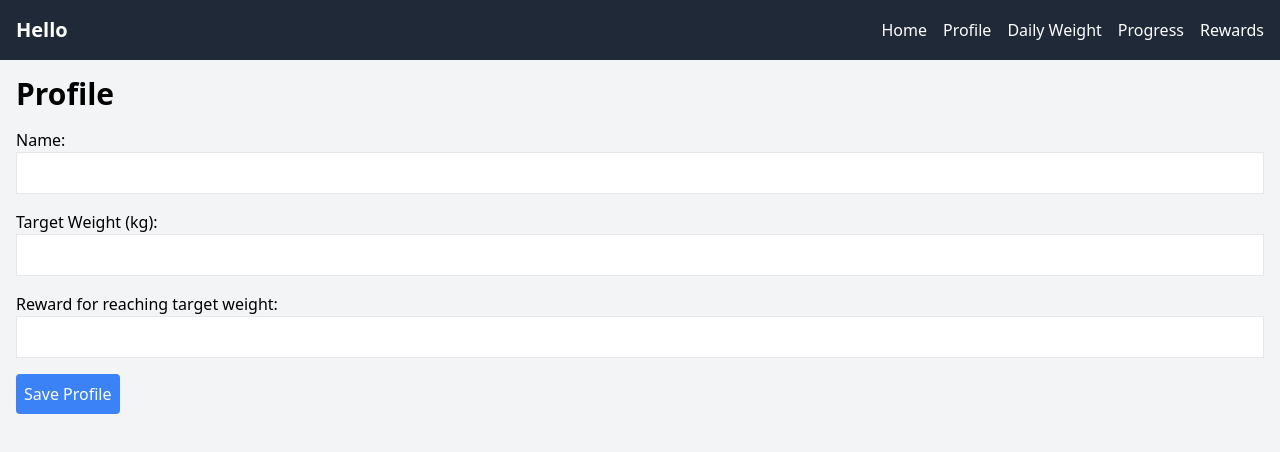
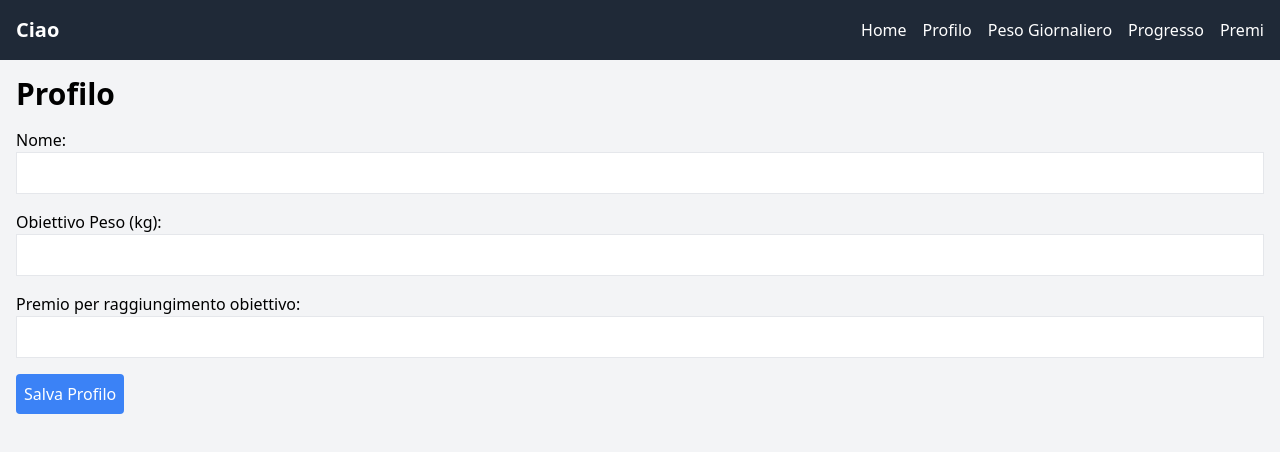
Before and after one commit to alessiopes/my-weight-tracker, a plain HTML site: page public/profile.html in a window 1280 px wide. Drawn offline with nearby package versions, Linux system fonts and the light colour scheme; no server answers.

Commit message:
Translated UI in italian

```diff
--- a/public/profile.html
+++ b/public/profile.html
@@ -1,5 +1,5 @@
 <!DOCTYPE html>
-<html lang="en">
+<html lang="it">
 
 <head>
     <meta charset="UTF-8">
@@ -15,7 +15,7 @@
 <body class="bg-gray-100">
     <nav class="bg-gray-800 p-4 text-white">
         <div class="container mx-auto flex justify-between items-center">
-            <span id="greeting" class="text-xl font-semibold">Hello</span>
+            <span id="greeting" class="text-xl font-semibold">Ciao</span>
             <div class="lg:hidden">
                 <button id="menu-btn" class="text-white focus:outline-none">
                     <svg xmlns="http://www.w3.org/2000/svg" class="h-6 w-6" fill="none" viewBox="0 0 24 24"
@@ -27,38 +27,38 @@
             </div>
             <ul id="menu" class="hidden lg:flex lg:space-x-4">
                 <li><a href="index.html" class="block text-white hover:text-gray-300">Home</a></li>
-                <li><a href="profile.html" class="block text-white hover:text-gray-300">Profile</a></li>
-                <li><a href="daily.html" class="block text-white hover:text-gray-300">Daily Weight</a></li>
-                <li><a href="progress.html" class="block text-white hover:text-gray-300">Progress</a></li>
-                <li><a href="rewards.html" class="block text-white hover:text-gray-300">Rewards</a></li>
+                <li><a href="profile.html" class="block text-white hover:text-gray-300">Profilo</a></li>
+                <li><a href="daily.html" class="block text-white hover:text-gray-300">Peso Giornaliero</a></li>
+                <li><a href="progress.html" class="block text-white hover:text-gray-300">Progresso</a></li>
+                <li><a href="rewards.html" class="block text-white hover:text-gray-300">Premi</a></li>
             </ul>
         </div>
         <div id="mobile-menu" class="lg:hidden hidden">
             <ul class="bg-gray-800 p-4 space-y-2">
                 <li><a href="index.html" class="block text-white hover:text-gray-300">Home</a></li>
-                <li><a href="profile.html" class="block text-white hover:text-gray-300">Profile</a></li>
-                <li><a href="daily.html" class="block text-white hover:text-gray-300">Daily Weight</a></li>
-                <li><a href="progress.html" class="block text-white hover:text-gray-300">Progress</a></li>
-                <li><a href="rewards.html" class="block text-white hover:text-gray-300">Rewards</a></li>
+                <li><a href="profile.html" class="block text-white hover:text-gray-300">Profilo</a></li>
+                <li><a href="daily.html" class="block text-white hover:text-gray-300">Peso Giornaliero</a></li>
+                <li><a href="progress.html" class="block text-white hover:text-gray-300">Progresso</a></li>
+                <li><a href="rewards.html" class="block text-white hover:text-gray-300">Premi</a></li>
             </ul>
         </div>
     </nav>
     <div class="container mx-auto p-4">
-        <h1 class="text-3xl font-bold mb-4">Profile</h1>
+        <h1 class="text-3xl font-bold mb-4">Profilo</h1>
         <form id="setup-form">
             <div class="mb-4">
-                <label for="username" class="block">Name:</label>
+                <label for="username" class="block">Nome:</label>
                 <input type="text" id="username" class="border p-2 w-full" required>
             </div>
             <div class="mb-4">
-                <label for="target-weight" class="block">Target Weight (kg):</label>
+                <label for="target-weight" class="block">Obiettivo Peso (kg):</label>
                 <input type="number" id="target-weight" class="border p-2 w-full" required>
             </div>
             <div class="mb-4">
-                <label for="final-reward" class="block">Reward for reaching target weight:</label>
+                <label for="final-reward" class="block">Premio per raggiungimento obiettivo:</label>
                 <input type="text" id="final-reward" class="border p-2 w-full" required>
             </div>
-            <button type="submit" class="bg-blue-500 text-white p-2 rounded">Save Profile</button>
+            <button type="submit" class="bg-blue-500 text-white p-2 rounded">Salva Profilo</button>
         </form>
     </div>
     <script>
@@ -75,7 +75,7 @@
         if (storedUsername) {
             const greeting = document.getElementById('greeting');
             if (greeting) {
-                greeting.textContent = `Hello, ${storedUsername}`;
+                greeting.textContent = `Ciao, ${storedUsername}`;
             }
         }
     </script>
```
Also changed, not shown: public/daily.html (+15 -15 lines), public/index.html (+13 -13 lines), public/progress.html (+13 -13 lines), public/rewards.html (+16 -16 lines), public/css/style.css (deleted).
